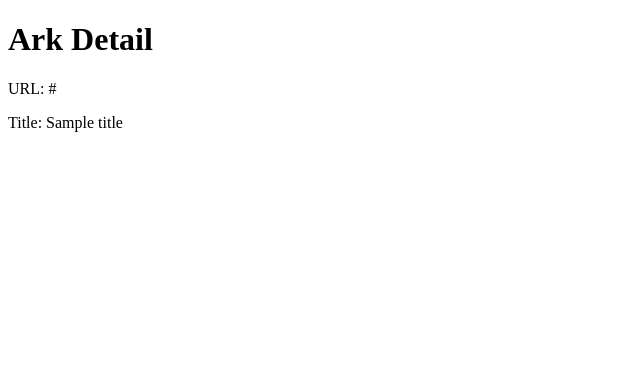
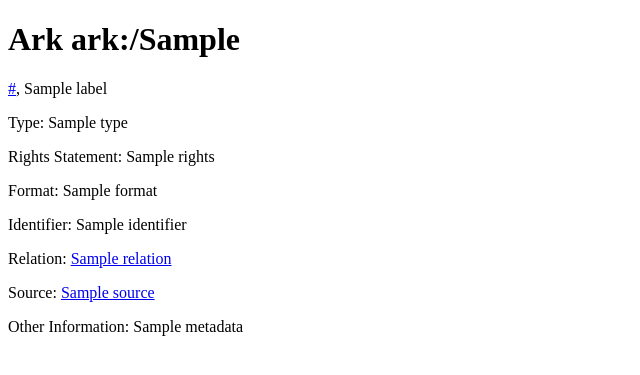
Before and after one commit to internetarchive/arklet, a Django app: template ark/templates/info.html in a window 1280 px wide. Shown: the top 375 px of the page, without its empty margins (0-640 px from the left). Run offline with Django 3.2, Linux system fonts and the light colour scheme; tables that the repository leaves empty hold one stand-in row (values such as "Sample post"); the template is opened without the code that fills it: values that come from a table or form of the project are taken from there, most other values are stand-ins (such as "Sample title", 1, 10 or a date in 2020); parts of the project's set-up code (start-up, migrations or seed data) failed here and were passed over.

Commit message:
update endpoints

```diff
--- a/ark/models.py
+++ b/ark/models.py
@@ -58,6 +58,41 @@ class Ark(models.Model):
     relation = models.TextField(default="", blank=True)
     source = models.TextField(default="", blank=True)
 
+    COLUMN_METADATA = {
+        'title': {
+            'property': "http://purl.org/dc/elements/1.1/title",
+            'type': "xsd:string",
+        },
+        'type': {
+            'property': 'http://purl.org/dc/elements/1.1/type',
+            'type': "xsd:string",
+        },
+        'rights': {
+            'property': 'http://purl.org/dc/elements/1.1/rights',
+            'type': "xsd:string",
+        },
+        'identifier': {
+            'property': 'http://purl.org/dc/elements/1.1/identifier',
+            'type': "xsd:string",
+        },
+        'format': {
+            'property': 'http://purl.org/dc/elements/1.1/format',
+            'type': "xsd:string",
+        },
+        'relation': {
+            'property': 'http://purl.org/dc/elements/1.1/relation',
+            'type': 'xsd:anyURI'
+        },
+        'source': {
+            'property': 'http://purl.org/dc/elements/1.1/source',
+            'type': 'xsd:anyURI'
+        },
+        'url': {
+            'property': 'https://schema.org/url',
+            'type': 'xsd:anyURI'
+        }
+    }
+
     def clean(self):
         expected_ark = f"{self.naan.naan}{self.shoulder}{self.assigned_name}"
         if self.ark != expected_ark:
--- a/ark/templates/info.html
+++ b/ark/templates/info.html
@@ -6,9 +6,26 @@
 </head>
 
 <body>
-    <h1>Ark Detail</h1>
-    <p>URL: {{ url }}</p>
-    <p>Title: {{ title }}</p>
+    <h1>Ark {{ ark }}</h1>
+    <p>
+        <a href="{{ url }}">{{ url }}</a>, {{ label }}
+    </p>
+    <p>Type: {{ type }}</p>
+    <p>Rights Statement: {{ rights }}</p>
+    <p>Format: {{ format }}</p>
+    {% if identifier %}
+        <p>Identifier: {{ identifier }}</p>
+    {% endif %}
+    {% if relation %}
+        <p>Relation: <a href="{{ relation }}">{{ relation }}</a></p>
+    {% endif %}
+    {% if source %}
+        <p>Source: <a href="{{ source }}">{{ source }}</a></p>
+    {% endif %}
+    {% if metadata %}
+        <p>Other Information: {{ metadata }}</p>
+    {% endif %}
+
 </body>
 
 </html>
```
Also changed, not shown: ark/views.py (+37 -11 lines).
